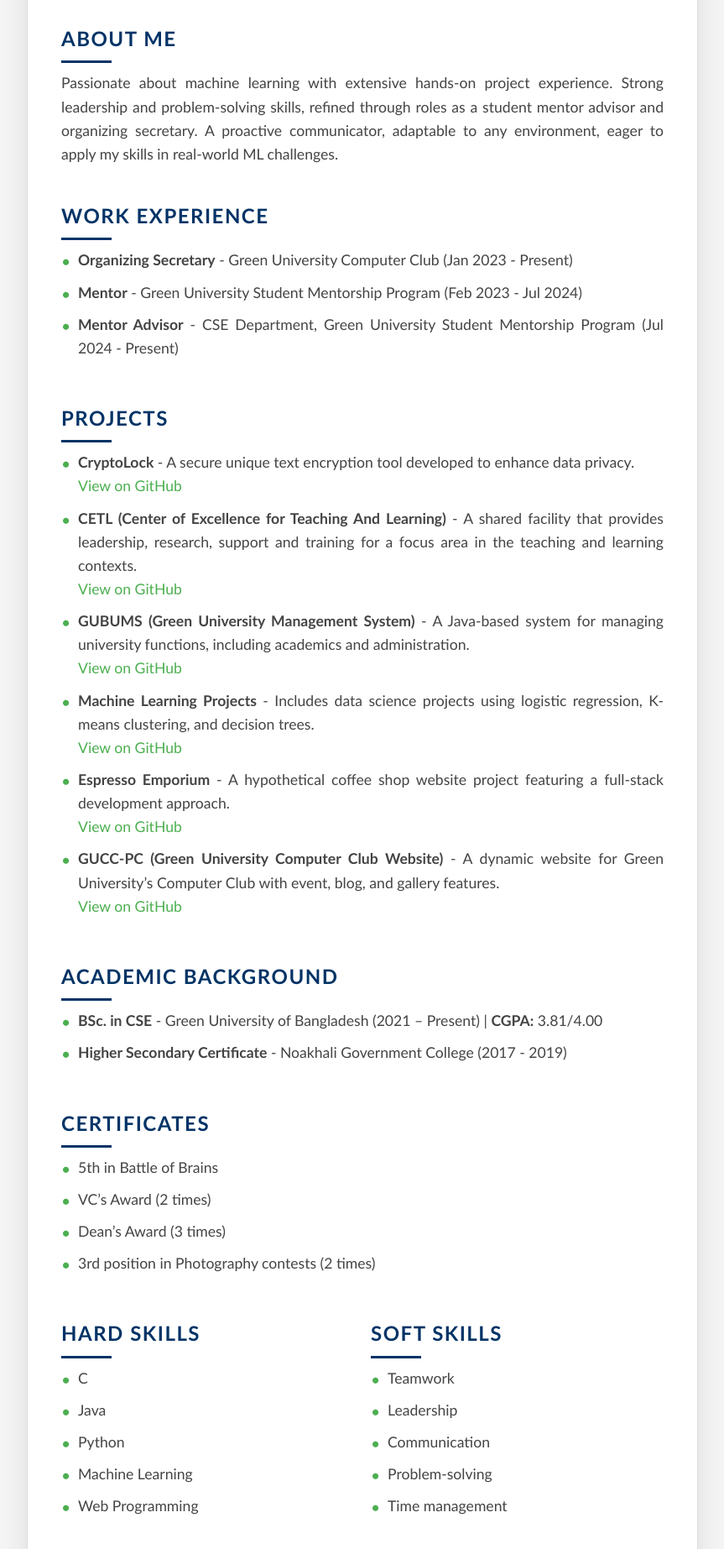
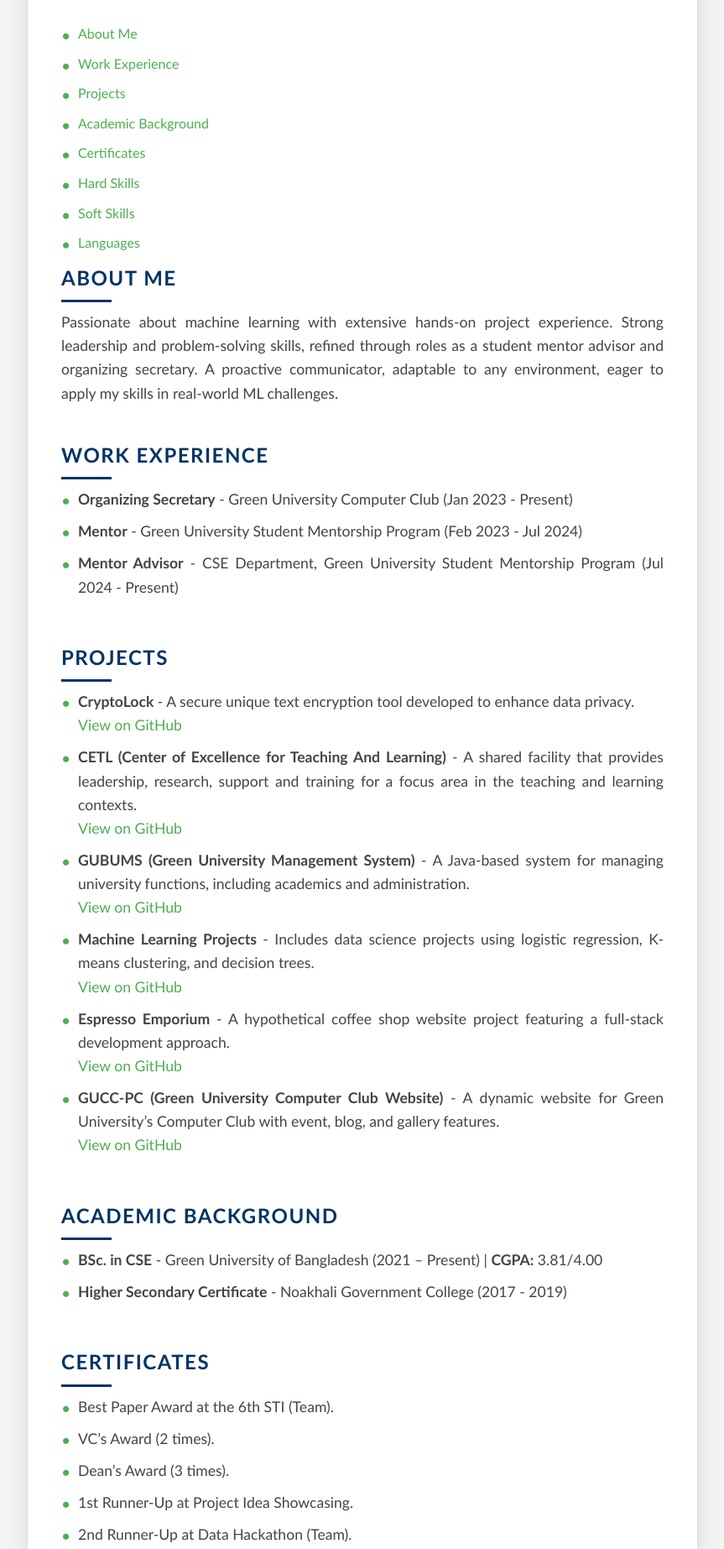
Before and after one commit to IbrahimGUB/Portfolio, a plain HTML site: page index.html in a window 1280 px wide. Shown: the part 290-2135 px from the top of the page at 84% size, without its empty margins (208-1071 px from the left). Drawn offline with Linux system fonts and the light colour scheme.

Commit message:
index.html

```diff
--- a/index.html
+++ b/index.html
@@ -9,6 +9,10 @@
     <link rel="stylesheet" href="https://cdnjs.cloudflare.com/ajax/libs/font-awesome/6.0.0-beta3/css/all.min.css">
 </head>
 <body>
+
+    <!-- Wrapper for centered layout -->
+    <div class="wrapper">
+
         <div class="container">
             <div class="header">
                 <div class="photo">
@@ -23,12 +27,27 @@
                 </div>
             </div>
 
-        <div class="section">
+            <!-- Navigation Bar positioned before About Me section -->
+            <nav class="navbar">
+                <ul>
+                    <li><a href="#about">About Me</a></li>
+                    <li><a href="#work">Work Experience</a></li>
+                    <li><a href="#projects">Projects</a></li>
+                    <li><a href="#education">Academic Background</a></li>
+                    <li><a href="#certificates">Certificates</a></li>
+                    <li><a href="#hard-skills">Hard Skills</a></li>
+                    <li><a href="#soft-skills">Soft Skills</a></li>
+                    <li><a href="#languages">Languages</a></li>
+                </ul>
+            </nav>
+
+            <!-- Sections with IDs for Navigation -->
+            <div class="section" id="about">
                 <h2>About Me</h2>
                 <p>Passionate about machine learning with extensive hands-on project experience. Strong leadership and problem-solving skills, refined through roles as a student mentor advisor and organizing secretary. A proactive communicator, adaptable to any environment, eager to apply my skills in real-world ML challenges.</p>
             </div>
 
-        <div class="section">
+        <div class="section" id="work">
             <h2>Work Experience</h2>
             <ul>
                 <li><strong>Organizing Secretary</strong> - Green University Computer Club (Jan 2023 - Present)</li>
@@ -37,8 +56,7 @@
             </ul>
         </div>
 
-
-        <div class="section">
+        <div class="section" id="projects">
             <h2>Projects</h2>
             <ul>
                 <li>
@@ -74,9 +92,7 @@
             </ul>
         </div>
 
-
-
-        <div class="section">
+        <div class="section" id="education">
             <h2>Academic Background</h2>
             <ul>
                 <li><strong>BSc. in CSE</strong> - Green University of Bangladesh (2021 – Present) | <strong>CGPA:</strong> 3.81/4.00</li>
@@ -84,17 +100,20 @@
             </ul>
         </div>
 
-        <div class="section">
+        <div class="section" id="certificates">
             <h2>Certificates</h2>
             <ul>
-                <li>5th in Battle of Brains</li>
-                <li>VC’s Award (2 times)</li>
-                <li>Dean’s Award (3 times)</li>
-                <li>3rd position in Photography contests (2 times)</li>
+                <li>Best Paper Award at the 6th STI (Team).</li>
+                <li>VC’s Award (2 times).</li>
+                <li>Dean’s Award (3 times).</li>
+                <li>1st Runner-Up at Project Idea Showcasing.</li>
+                <li>2nd Runner-Up at Data Hackathon (Team).</li>
+                <li>5th Position in Battle of Brains.</li>
+                <li>3rd Position in Photography Contests (2 times).</li>
             </ul>
         </div>
 
-        <div class="section skills-content">
+        <div class="section skills-content" id="hard-skills">
             <div>
                 <h2>Hard Skills</h2>
                 <ul>
@@ -105,7 +124,7 @@
                     <li>Web Programming</li>
                 </ul>
             </div>
-            <div>
+            <div id="soft-skills">
                 <h2>Soft Skills</h2>
                 <ul>
                     <li>Teamwork</li>
@@ -113,12 +132,12 @@
                     <li>Communication</li>
                     <li>Problem-solving</li>
                     <li>Time management</li>
+
                 </ul>
             </div>
         </div>
 
-        <div class="section">
-
+        <div class="section" id="languages">
             <h2>Languages</h2>
             <ul>
                 <li>Bangla - Native or bilingual</li>
@@ -127,6 +146,45 @@
                 <li>Hindi - Fluent (Speaking only)</li>
             </ul>
         </div>
+
+        <footer>
+            <p>&copy; 2025 Ibrahim Tanvir. All rights reserved.</p>
+            <p>Follow me on
+                <a href="https://www.linkedin.com/in/ibrahim-tanvir-8b704621a/" target="_blank" rel="noopener noreferrer">LinkedIn</a>
+                <a href="https://github.com/IbrahimGUB" target="_blank" rel="noopener noreferrer">GitHub</a>
+                <a href="https://www.kaggle.com/ibrahimtanvir" target="_blank" rel="noopener noreferrer">Kaggle</a>
+            </p>
+        </footer>
+
     </div>
+
+    <script>
+        document.addEventListener("DOMContentLoaded", function() {
+            const sections = document.querySelectorAll(".section");
+            const navLinks = document.querySelectorAll(".navbar a");
+
+            // Function to remove 'active' class from all sections
+            function removeActiveClasses() {
+                sections.forEach(section => section.classList.remove("active"));
+                navLinks.forEach(link => link.classList.remove("active-link"));
+            }
+
+            // Function to add 'active' class to the current section and nav link
+            function activateCurrentSection() {
+                let index = sections.length;
+
+                while (--index && window.scrollY + 100 < sections[index].offsetTop) {}
+
+                removeActiveClasses();
+                sections[index].classList.add("active");
+                navLinks[index].classList.add("active-link");
+            }
+
+            // Run the function on scroll and on load
+            window.addEventListener("scroll", activateCurrentSection);
+            activateCurrentSection(); // initial call on page load
+        });
+        </script>
+
 </body>
 </html>
```
Lines whose indentation alone changed are shown as unchanged.
